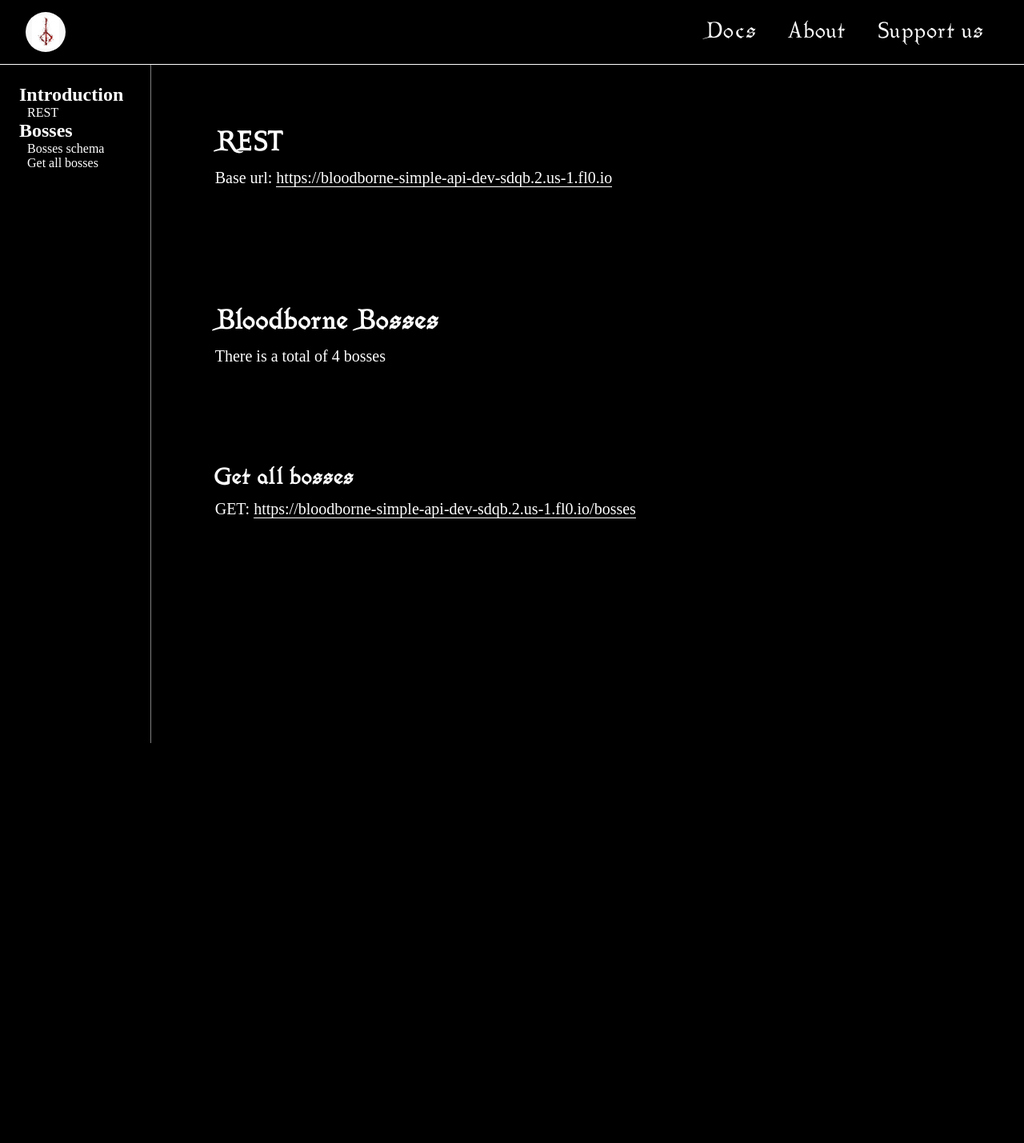
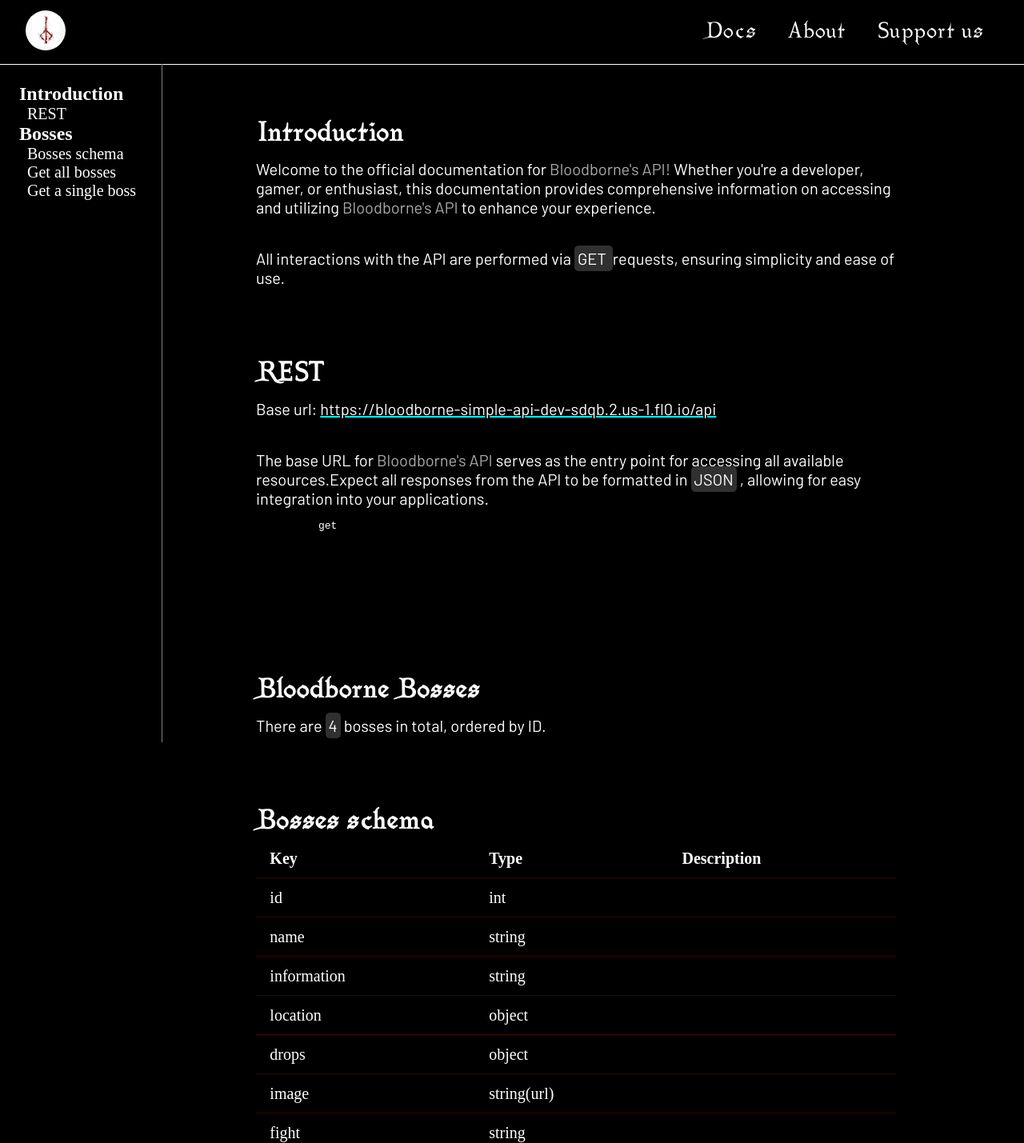
Before and after one commit to Eyvarjgc/BloodBorne-Api, a website: page public/bosses.html in a window 1280 px wide. Shown: the top 1429 px of the page at 80% size. Before the commit the page ends 929 px from the top, so only its background shows below. Drawn offline with nearby package versions, Linux system fonts and the light colour scheme.

Commit message:
feat: Documentation ordered and stylized endpoint 'bosses' change to 'api/bosses'

```diff
--- a/index.js
+++ b/index.js
@@ -7,7 +7,7 @@
 const PORT = process.env.PORT ?? 3000
 
 import  bossesRouter   from './routers/bosses.js'
-app.use('/bosses', bossesRouter)
+app.use('/api/bosses', bossesRouter)
 
 app.use(express.static('public'))
 
--- a/public/bosses.html
+++ b/public/bosses.html
@@ -5,10 +5,13 @@
   <meta name="viewport" content="width=device-width, initial-scale=1.0">
   <title>Documentation</title>
   <link rel="stylesheet" href="./css/bosses.css">
+  <link rel="preconnect" href="https://fonts.googleapis.com">
+<link rel="preconnect" href="https://fonts.gstatic.com" crossorigin>
+<link href="https://fonts.googleapis.com/css2?family=Barlow:ital,wght@0,100;0,200;0,300;0,400;0,500;0,600;0,700;0,800;0,900;1,100;1,200;1,300;1,400;1,500;1,600;1,700;1,800;1,900&family=Press+Start+2P&display=swap" rel="stylesheet">
 </head>
 <body>
   <nav class="mainHero">
-  <img class="mainHero__img" src="assets/mark.jpg" alt="IMAGE GO HERE">
+  <a href="index.html"><img class="mainHero__img" src="assets/mark.jpg" alt="IMAGE GO HERE"></a>
   <ul>
     <li> <a href="bosses.html">Docs</a> </li>
     <li><a href="">About</a> </li>
@@ -17,25 +20,140 @@
 </nav>
 
 <div class="docCont">
+
   <div class="ind">
-    <h2>Introduction</h2>
-    <p><a href="#rest" >REST</a> </p>
+    <h2><a href="#intro" class="title">Introduction</a></h2>
+      <p><a href="#rest" class="subtitle">REST</a></p>
 
-    <h2>Bosses</h2>
-    <p><a href="">Bosses schema</a> </p>
-    <p> <a href="#getAllBosses">Get all bosses</a> </p>
+    <h2><a href="#bosses" class="title">Bosses</a></h2>
+      <p><a href="#bosses__schema"class="subtitle">Bosses schema</a></p>
+      <p><a href="#getAllBosses" class="subtitle">Get all bosses</a></p>
+      <p><a href="#singleBoss" class="subtitle">Get a single boss</a></p>
+
+  </div>
+
+  <div class="content" >
+    <h1 class="doc__title" >Documentation</h1>
+
+<!-- Introduction -->
+    <section class="intr__sect">
+    <h2 class="intr__title " id="intro">Introduction</h2>
+    <p>Welcome to the official documentation for <span class="blooborne__api__span">Bloodborne's API!</span>  Whether you're a developer, gamer, or enthusiast, this documentation provides comprehensive information on accessing and utilizing <span class="blooborne__api__span">Bloodborne's API</span>  to enhance your experience.
+
+    </p>
+    <p class="intr__title__mo">All interactions with the API are performed via <span class="special__element">GET </span> requests, ensuring simplicity and ease of use. </p>
+    </section>
+
+<!-- Rest section -->
+    <section class="rest__sect" id="rest">
+      <h2>REST</h2>
+      <p>Base url: <a href="https://bloodborne-simple-api-dev-sdqb.2.us-1.fl0.io/api" class="endPoint">https://bloodborne-simple-api-dev-sdqb.2.us-1.fl0.io/api</a></p>
+      <p class="rest__des">The base URL for <span class="blooborne__api__span">Bloodborne's API</span>  serves as the entry point for accessing all available resources.Expect all responses from the API to be formatted in <span class="special__element">JSON</span> , allowing for easy integration into your applications. </p>
 
 
-  </div>
-  <div class="content" id="rest">
-    <h2>REST</h2>
-    <p>Base url: <span>https://bloodborne-simple-api-dev-sdqb.2.us-1.fl0.io</span></p>
 
-    <h1 class="bossesTitle">Bloodborne Bosses</h1>
-      <p>There is a total of 4 bosses</p>
+      <div class="script-container">
+        <pre>
+          <code class="shell-script">
+          get
+          </code>
+        </pre>
+      </div>
 
-    <h2 class="getAllBosses" id="getAllBosses">Get all bosses</h2>
-      <p class="getAllBossesP">GET: <span class="getAllBossesSpan">https://bloodborne-simple-api-dev-sdqb.2.us-1.fl0.io/bosses</span></p>
+    </section>
+
+<!-- Bosses sectio -->
+    <section id="bosses">
+      <h2 class="bossesTitle">Bloodborne Bosses</h2>
+      <p>There are  <span class="special__element">4</span> bosses in total, ordered by ID.</p>
+    </section>
+
+<!-- Bosses schema section  -->
+    <section id="bosses__schema">
+      <h2>Bosses schema</h2>
+
+      <table>
+        <thead>
+          <tr>
+            <th>Key</th>
+            <th>Type</th>
+            <th>Description</th>
+          </tr>
+        </thead>
+        <tbody>
+
+
+
+        </tbody>
+        <tr>
+          <td>id</td>
+          <td>int</td>
+          <td></td>
+        </tr>
+
+        <tr>
+          <td>name</td>
+          <td>string</td>
+          <td></td>
+        </tr>
+
+        <tr>
+          <td>information</td>
+          <td>string</td>
+          <td></td>
+        </tr>
+
+        <tr>
+          <td>location</td>
+          <td>object</td>
+          <td></td>
+        </tr>
+
+        <tr>
+          <td>drops</td>
+          <td>object</td>
+          <td></td>
+        </tr>
+
+        <tr>
+          <td>image</td>
+          <td>string(url)</td>
+          <td></td>
+        </tr>
+
+        <tr>
+          <td>fight</td>
+          <td>string</td>
+          <td></td>
+        </tr>
+      </table>
+
+    </section>
+
+<!-- All bosses section -->
+    <section>
+      <h2 id="getAllBosses">Get all bosses</h2>
+      <p>You can access the bosses list via the <span class="special__element">/bosses</span>  endpoint.</p>
+      <p class="getAllBossesP">GET: <span class="">https://bloodborne-simple-api-dev-sdqb.2.us-1.fl0.io/bosses</span></p>
+
+
+    </section>
+
+<!-- Single boss section -->
+    <section id="singleBoss">
+      <h2>Get a single boss</h2>
+      <p>You can get an individual character by appending the
+        <span class="special__element">ID</span> as a parameter:
+        <span class="special__element">/bosses/2</span></p>
+
+        <p>GET: <span>https://bloodborne-simple-api-dev-sdqb.2.us-1.fl0.io/bosses/1</span></p>
+    </section>
+
+<!--  -->
+    <section>
+
+
+    </section>
 
   </div>
 </div>
--- a/public/css/bosses.css
+++ b/public/css/bosses.css
@@ -9,6 +9,11 @@
   background-repeat: no-repeat;
 
 }
+html{
+  scroll-behavior: smooth;
+
+}
+
 @font-face {
   font-family: Bloodborne;
   src: url(../assets/flesh-and-blood-font/Fleshandblood-MVA5x.ttf);
@@ -16,6 +21,7 @@
 }
 
 .mainHero{
+  position: fixed;
   width: 100%;
   min-width: 1200px;
   height: 5em;
@@ -41,7 +47,7 @@
     margin-right: 2em;
     li{
       list-style: none;
-
+    }
     a{
       text-decoration: none;
       color: White;
@@ -53,41 +59,141 @@
     }
   }
 }
-}
+/* DOCUMENTATION CONTENT */
 .docCont{
 display: flex;
 flex-direction: row;
 }
+
+/* .endpoint{
+  font-family: bloodborne;
+  font-size: 30px;
+  color: white;
+  text-shadow: 1px 1px 1px black;
+  text-align: center;
+} */
+
 .ind{
-  width: 15%;
+  position: fixed;
+  top: 5em;
+  width: 12%;
   height: 100vh;
   padding: 1.5em;
   color: white;
   border-right: 1px solid grey;
-  a{
+  .title{
+    color: white;
+    text-decoration: none;
+    list-style: none;
+
+  }
+  .subtitle{
     list-style: none;
     text-decoration: none;
     color: white;
     padding-top: 2px;
     padding-left: 10px;
+    font-size: 20px;
   }
+
 }
 .content{
   color: white;
-  width: 100%;
+  width: 80%;
+  margin: 0 auto;
   height: 50vh;
-  padding: 5em;
+  padding-left: 20em;
+  padding-right: 10em;
+  p{
+    padding-top: 10px;
+    font-size: 20px;
+    font-family: "Barlow", sans-serif;
+  }
+  .endPoint{
+    color: white;
+    text-decoration: underline cyan;
+    transition: 1s all;
+  }
   h2{
     font-family: 'bloodborne';
     font-size: 30px;
+    padding-top: 3em;
+
   }
-  p{
-    padding-top: 10px;
-    font-size: 20px;
-    span{
-      border-bottom: 1px solid white;
+
+  a:hover{
+    color: cyan;
+    text-decoration: none;
+  }
+  .blooborne__api__span{
+    color: darkgray;
+  }
+  .special__element{
+    background-color: rgb(48, 48, 48);
+    border: 1px solid transparent;
+    padding: 3px;
+    border-radius: 5px;
+    text-align: center  ;
+  }
+  .doc__title{
+    font-size: 45px;
+    font-family: 'Bloodborne';
+  }
+  .intr__sect{
+
+
+    .intr__title__mo{
+        padding-top: 2em;
+
+
       }
   }
+
+  .rest__sect{
+    .rest__des{
+      padding-top: 2em;
+    }
+
+
+
+
+
+
+
+  }
+
+  #bosses__schema{
+
+    table {
+      width: 100%;
+      border-collapse: collapse;
+  }
+  table tr{
+    display: table-row;
+    vertical-align: inherit;
+    border-color: inherit;
+    font-size: 20px;
+  }
+  table th, td {
+    text-align: left;
+    border-bottom: 1px solid hsla(0, 89%, 19%, 0.61);
+    font-feature-settings: "tnum";
+    -moz-font-feature-settings: "tnum";
+    -ms-font-feature-settings: "tnum";
+    -webkit-font-feature-settings: "tnum";
+    padding-left: 1.08333rem;
+    padding-top: 0.8125rem;
+    padding-bottom: calc(0.8125rem - 1px);
+
+  }
+  th {
+      background-color:black;
+  }
+
+  }
+
+
+
 
 
   .bossesTitle{
@@ -105,55 +211,14 @@
     font-family: 'Bloodborne';
     font-size: 25px;
 
-    .getAllBossesP{
-      color: red;
-      background-color: red;
-    }
+
   }
 }
 
 
 
 
-.endpoint{
-  font-family: bloodborne;
-  font-size: 30px;
-  color: white;
-  text-shadow: 1px 1px 1px black;
-  text-align: center;
-}
-.bossesSection{
-  width: 90%;
-  margin: 0 auto;
-  display: grid;
-  gap: 2em;
-  grid-template-columns: repeat(auto-fill, minmax(200px, 1fr));
-  justify-items: center;
-  align-items: center;
-  height: 100vh;
-  .container{
-    font-family: bloodborne;
-    color: white;
-      text-shadow: 1px 2px 3px red;
-      text-align: center;
-    .name{
-      font-size: 25px;
 
-    }
-
-
-
-  }
-}
-h4{
-  font-size: 25px;
-  text-align: center;
-  color: white;
-  text-shadow: 2px 1px 2px red;
-}
-img{
-  width: 75%;
-}
 
 
 
--- a/public/css/style.css
+++ b/public/css/style.css
@@ -13,6 +13,9 @@
   font-family: Bloodborne;
   src: url(../assets/flesh-and-blood-font/Fleshandblood-MVA5x.ttf);
 
+}
+.shortcut{
+  border-radius: 50px;
 }
 .mainHero{
 
@@ -76,7 +79,6 @@
   background-color: rgba(0, 0, 0, 0.37);
   margin: 0 auto;
   width: 50%;
-  border: 1px double  #0ca9b4;
   border-radius: 10px;
   padding: 3em;
   display: grid;
@@ -200,7 +202,6 @@
     background-color: rgba(0, 0, 0, 0.37);
     width: 70%;
     margin: 0 auto;
-    border: 1px double  #0ca9b4;
     border-radius: 10px;
     padding: 3em;
     display: grid;
--- a/public/js/app.js
+++ b/public/js/app.js
@@ -2,7 +2,7 @@
 const apiSection =  document.querySelector('.apiSection')
 
 // const url = 'https://bloodborne-simple-api-dev-sdqb.2.us-1.fl0.io/bosses' ?? 'http://localhost:3000/bosses'
-const url = 'http://localhost:3000/bosses'
+const url = 'http://localhost:3000/api/bosses'
 
 
 const getApi = async() =>{
--- a/routers/bosses.js
+++ b/routers/bosses.js
@@ -11,9 +11,7 @@
 bossesRouter.get('/:id', BossesController.getById)
 
 bossesRouter.post('', BossesController.postData)
-
 bossesRouter.patch('/:id', BossesController.patchData)
-
 bossesRouter.delete('/:id', BossesController.deleteData)
 
 
```
Also changed, not shown: public/index.html (+1 -0 lines), public/assets/BloodborneIcon.avif (added), public/assets/Cleric_beast.webp (added). Lines whose indentation alone changed are shown as unchanged.
